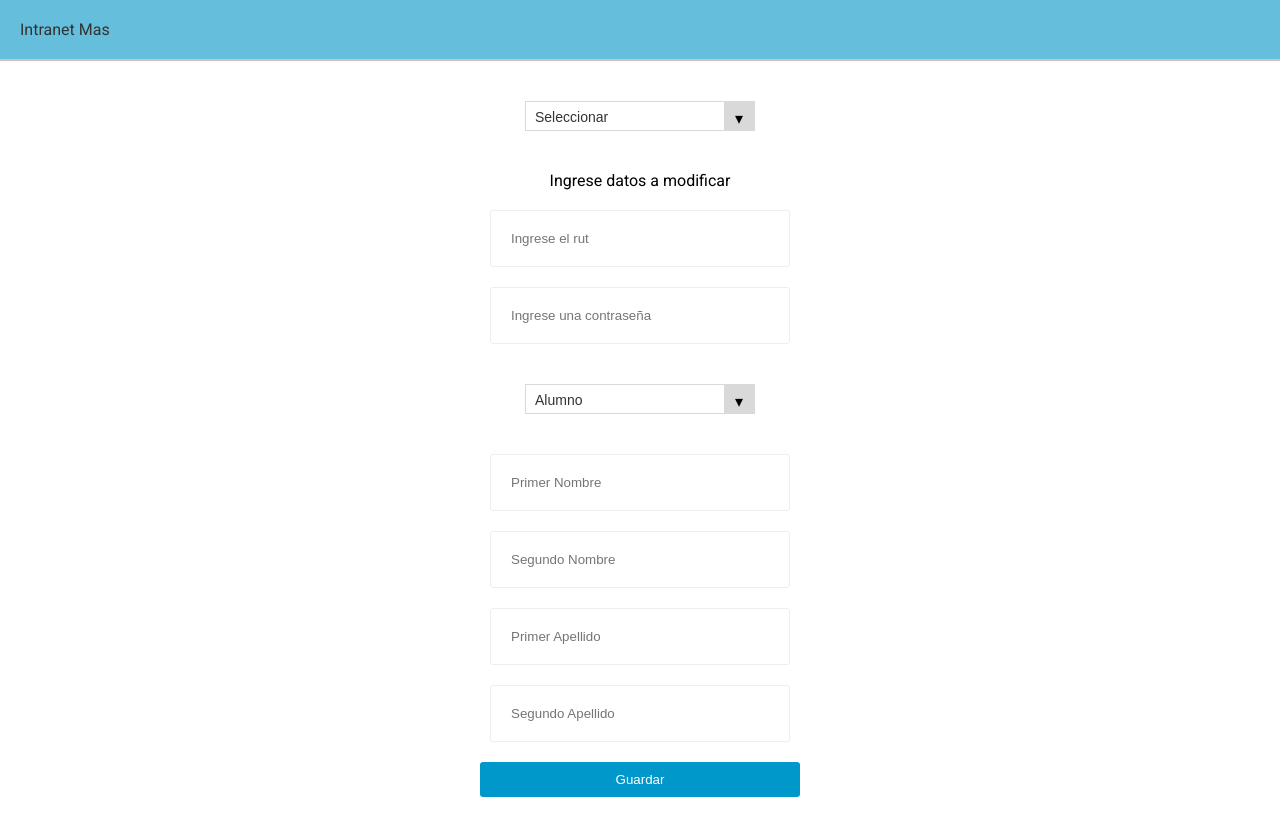
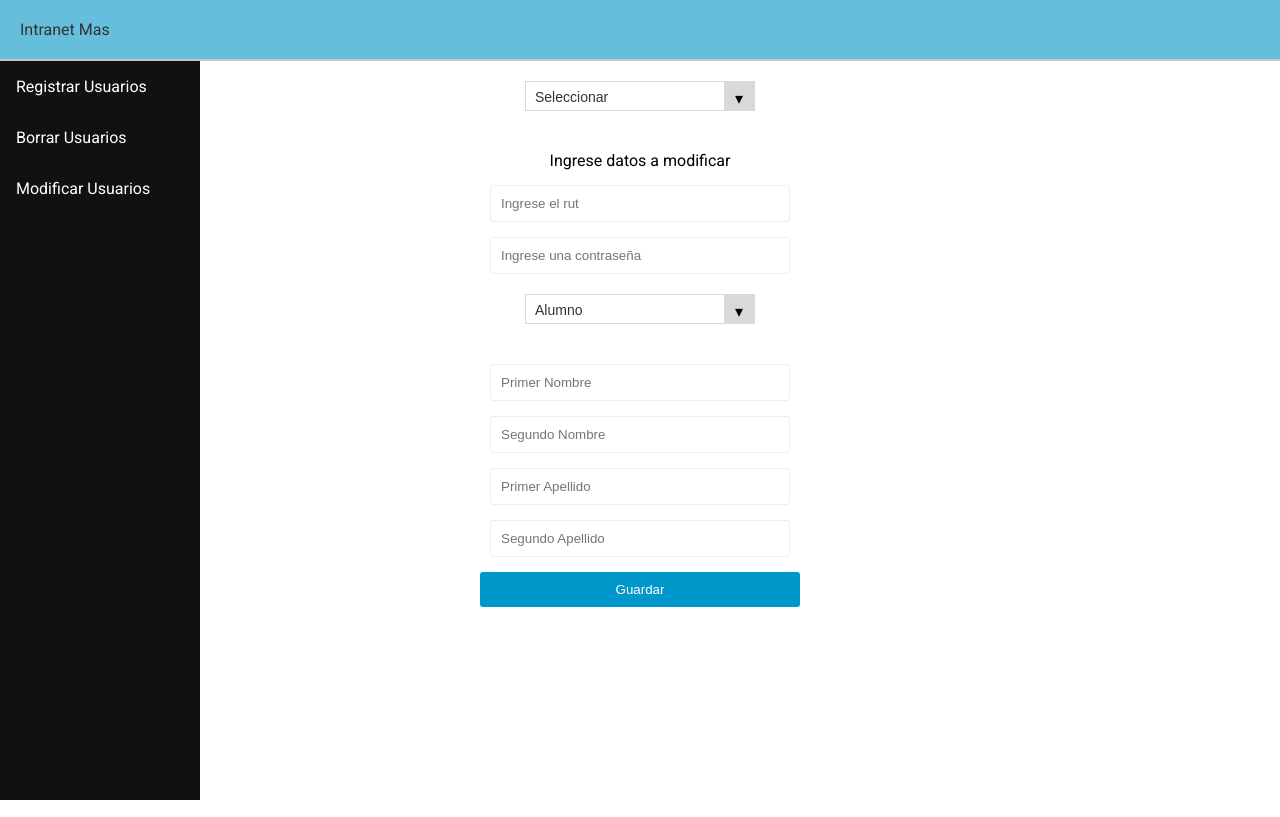
Before and after one commit to infazul/Intranet_mas, a PHP site: page /modificar_usuarios.php in a window 1280 px wide. Run offline with PHP 8.4, Linux system fonts and the light colour scheme; data that the repository does not hold is empty.

Commit message:
Add files via upload

```diff
--- a/intranet_mas/css/style.css
+++ b/intranet_mas/css/style.css
@@ -9,12 +9,12 @@ body {
   /* Input Forms*/
   input[type="text"], input[type="password"]{
     outline: none;
-    padding: 20px;
+    padding: 10px;
     display: block;
     width: 300px;
     border-radius: 3px;
     border: 1px solid #eee;
-    margin: 20px auto;
+    margin: 15px auto;
   }
 
   input[type="submit"] {
@@ -47,7 +47,7 @@ body {
   */
 
   .caja {
-    margin:40px auto 40px auto;
+    margin:20px auto 40px auto;
     border:1px solid #d9d9d9;
     height:30px;
     overflow: hidden;
--- a/intranet_mas/modificar_usuarios.php
+++ b/intranet_mas/modificar_usuarios.php
@@ -50,10 +50,15 @@
 
 </head>
 <body>
+    <?php
+        require 'header.php'
+    ?>
+    <div class="sidenav">
+        <a href="registrar_usuarios.php">Registrar Usuarios</a>
+        <a href="eliminar_usuarios.php">Borrar Usuarios</a>
+        <a href="modificar_usuarios.php">Modificar Usuarios</a>
+    </div>
     <form action="modificar_usuarios.php" method="post">
-        <?php
-            require 'header.php';
-        ?>
         <?php if(!empty($mensaje)): ?>
             <p> <?= $mensaje ?></p>
         <?php endif; ?>
```
Also changed, not shown: intranet_mas/eliminar_usuarios.php (+8 -0 lines), intranet_mas/registrar_usuarios.php (+8 -0 lines).
